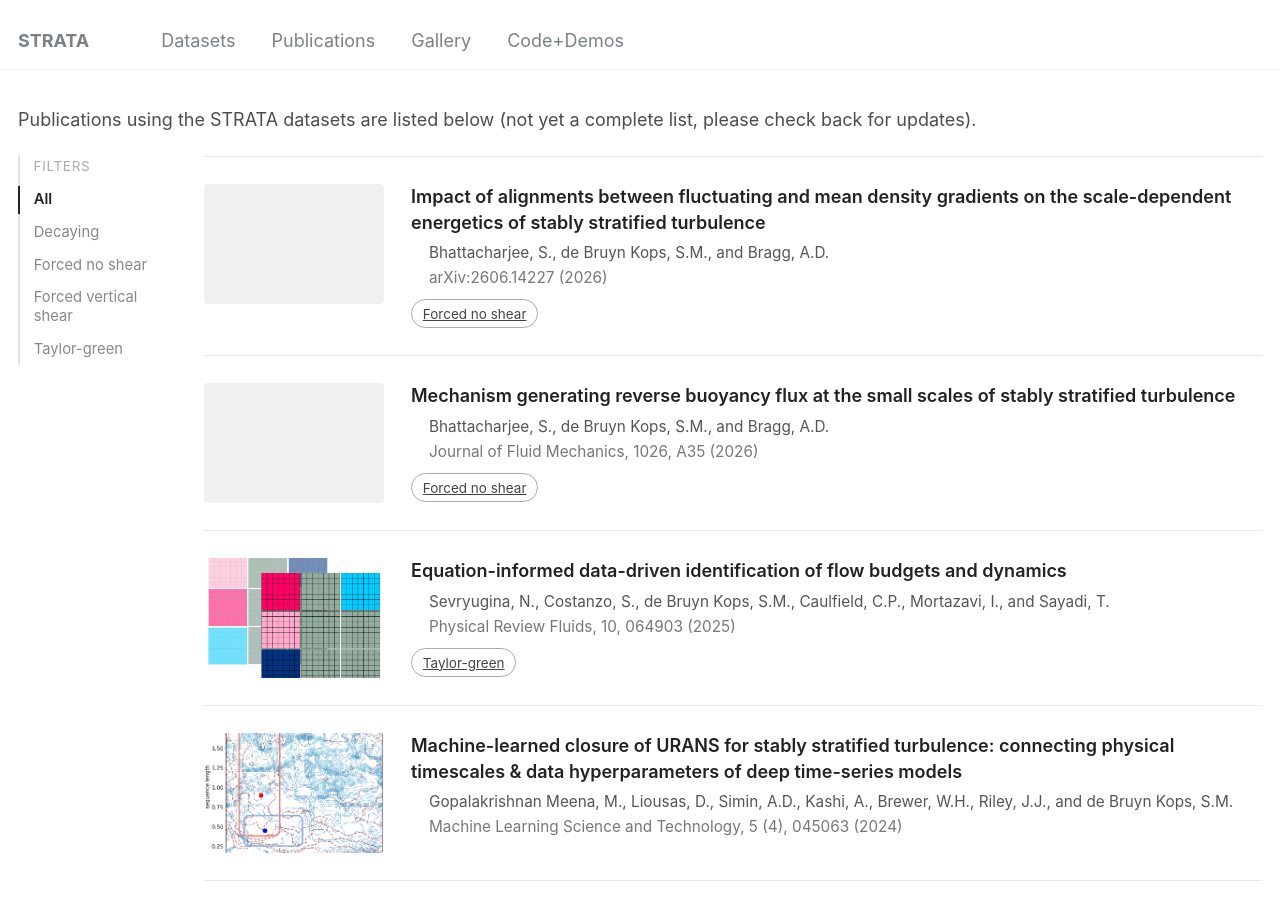
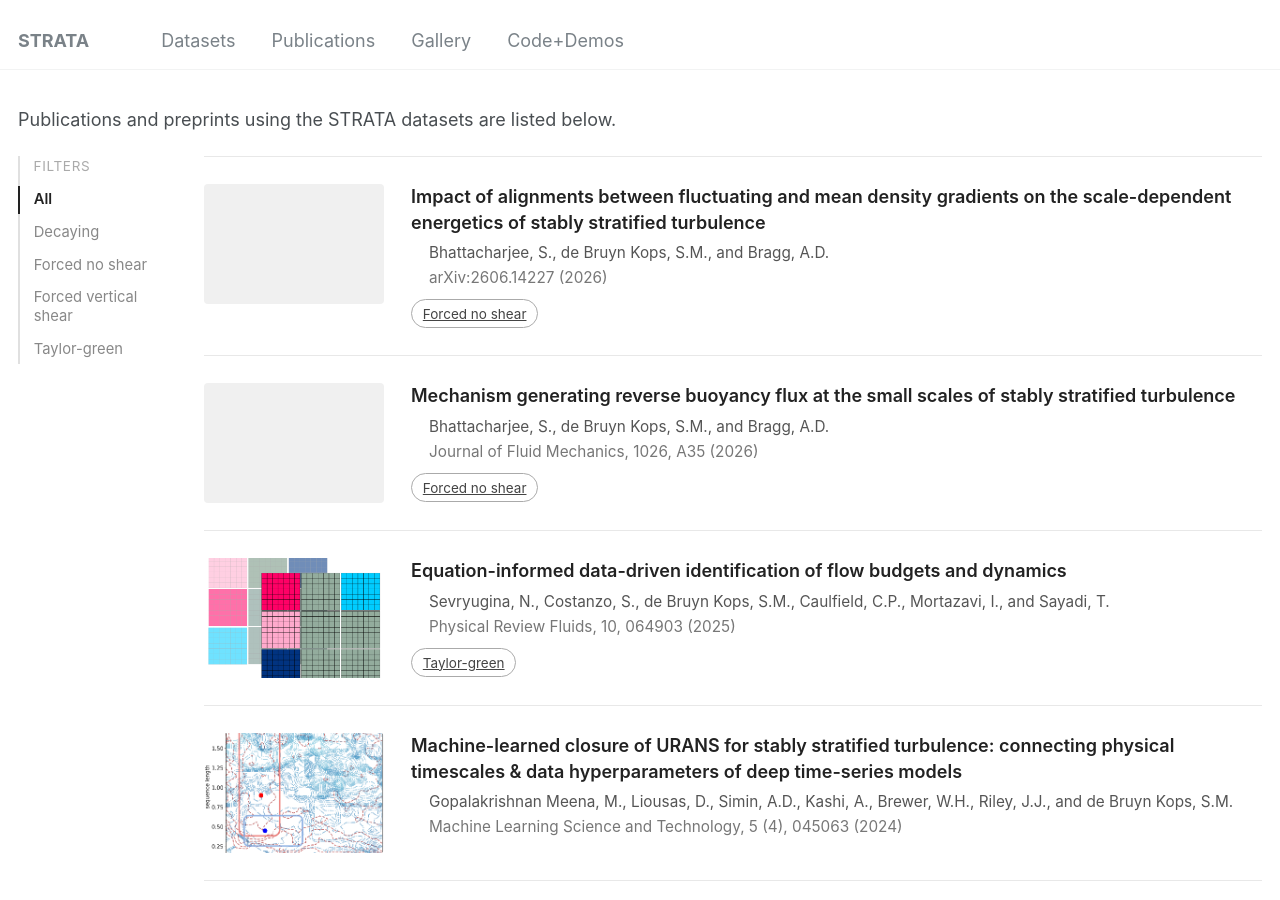
Before and after one commit to stratified-turbulence/web, a Jekyll site: the page built from _pages/publications.html, in a window 1280 px wide and 900 px high. Built offline with Jekyll 4.4.1, drawn with Linux system fonts in a browser that asks for light colours.

Commit message:
updatePubs3

```diff
--- a/_pages/publications.html
+++ b/_pages/publications.html
@@ -152,7 +152,7 @@ author_profile: false
   }
 </style>
 
-<p>Publications using the STRATA datasets are listed below (not yet a complete list, please check back for updates).</p>
+<p>Publications and preprints using the STRATA datasets are listed below.</p>
 
 {% include base_path %}
 {% assign pubs = site.publications | sort: 'year' | reverse %}
```
